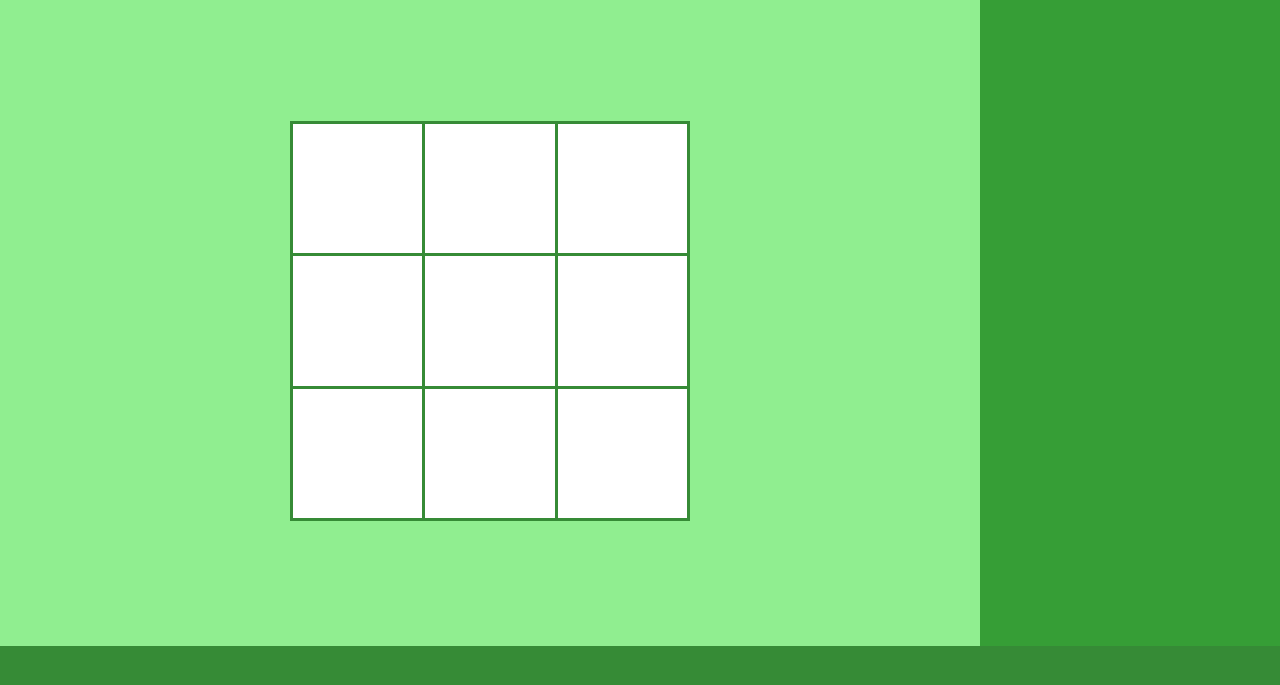
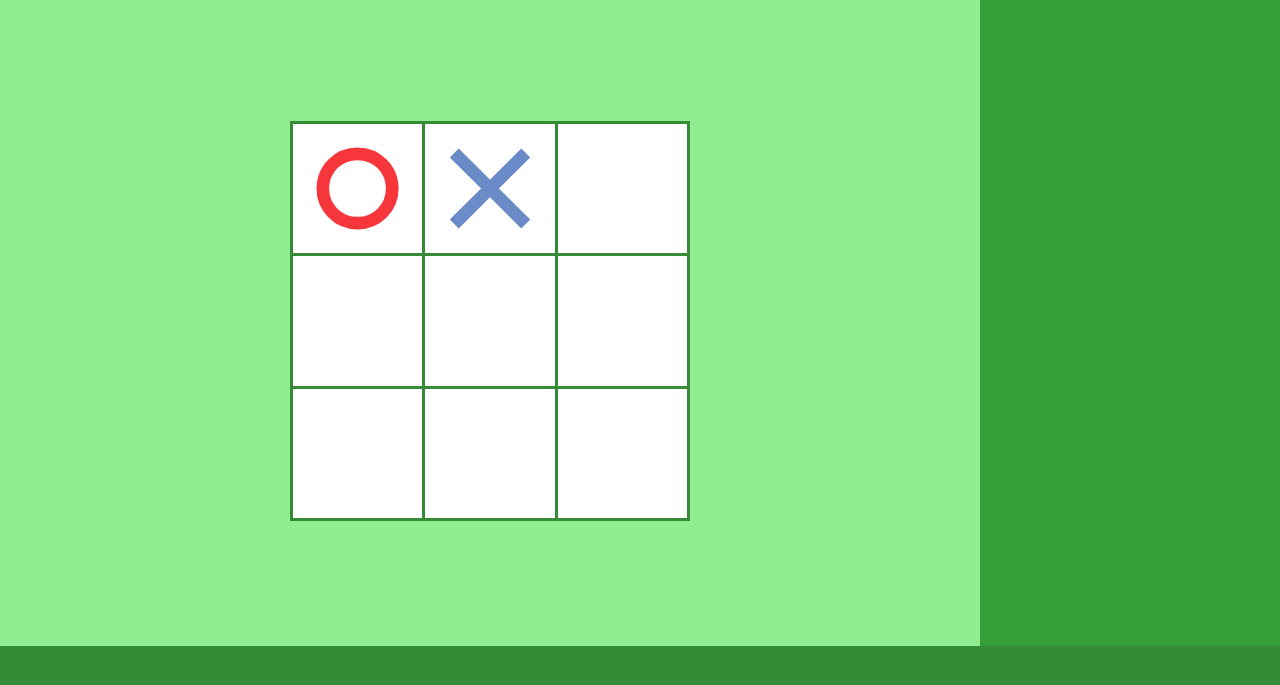
Before and after one commit to villiamrose/odin-tic-tac-toe, a plain HTML site: page index.html in a window 1280 px wide. Shown: the part 79-764 px from the top of the page. Drawn offline with Linux system fonts and the light colour scheme.

Commit message:
Style cell marks

```diff
--- a/index.html
+++ b/index.html
@@ -12,8 +12,12 @@
   <div class="header"><div class="title">Tic Tac Toe</div></div>
   <div class="main">
     <div class="board">
-      <div class="cell"></div>
-      <div class="cell"></div>
+      <div class="cell">
+        <img class="mark" src="./res/circle.svg">
+      </div>
+      <div class="cell">
+        <img class="mark" src="./res/cross.svg">
+      </div>
       <div class="cell"></div>
       <div class="cell"></div>
       <div class="cell"></div>
--- a/styles/styles.css
+++ b/styles/styles.css
@@ -62,6 +62,8 @@ body {
   flex: 1;
   flex-basis: 30%;
   background-color: white;
+  aspect-ratio: 1 / 1;
+  display: flex;
 }
 
 .sidebar {
```
Also changed, not shown: res/circle.svg (added), res/cross.svg (added).
